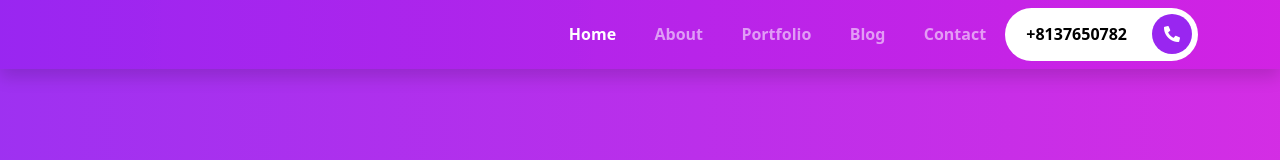
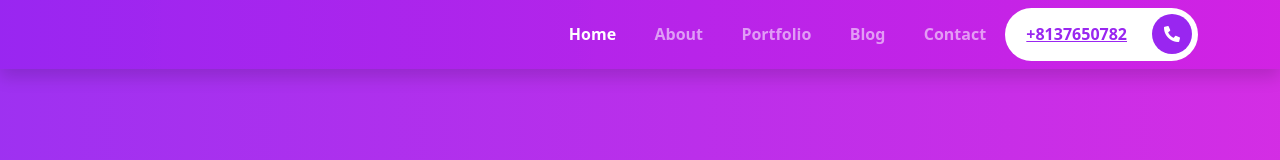
Before and after one commit to mdsouthworth1/mdsouthworth.github.io, a website: page index.html in a window 1280 px wide. Shown: the top 160 px of the page. Drawn offline with nearby package versions, Linux system fonts and the light colour scheme; files that its build step writes are made by us from their sources.

Commit message:
Update index.html

```diff
--- a/index.html
+++ b/index.html
@@ -30,7 +30,7 @@
           <li class="nav-item"><a class="nav-link" href="#blog">Blog</a></li>
           <li class="nav-item"><a class="nav-link" href="#contact">Contact</a>
           </li>
-        </ul><a href="tel:8137650782"></a>
+        </ul><a href="tel:8137650782">
         <button type="button" class="rounded-pill btn-rounded">
           +8137650782
           <span>
```
